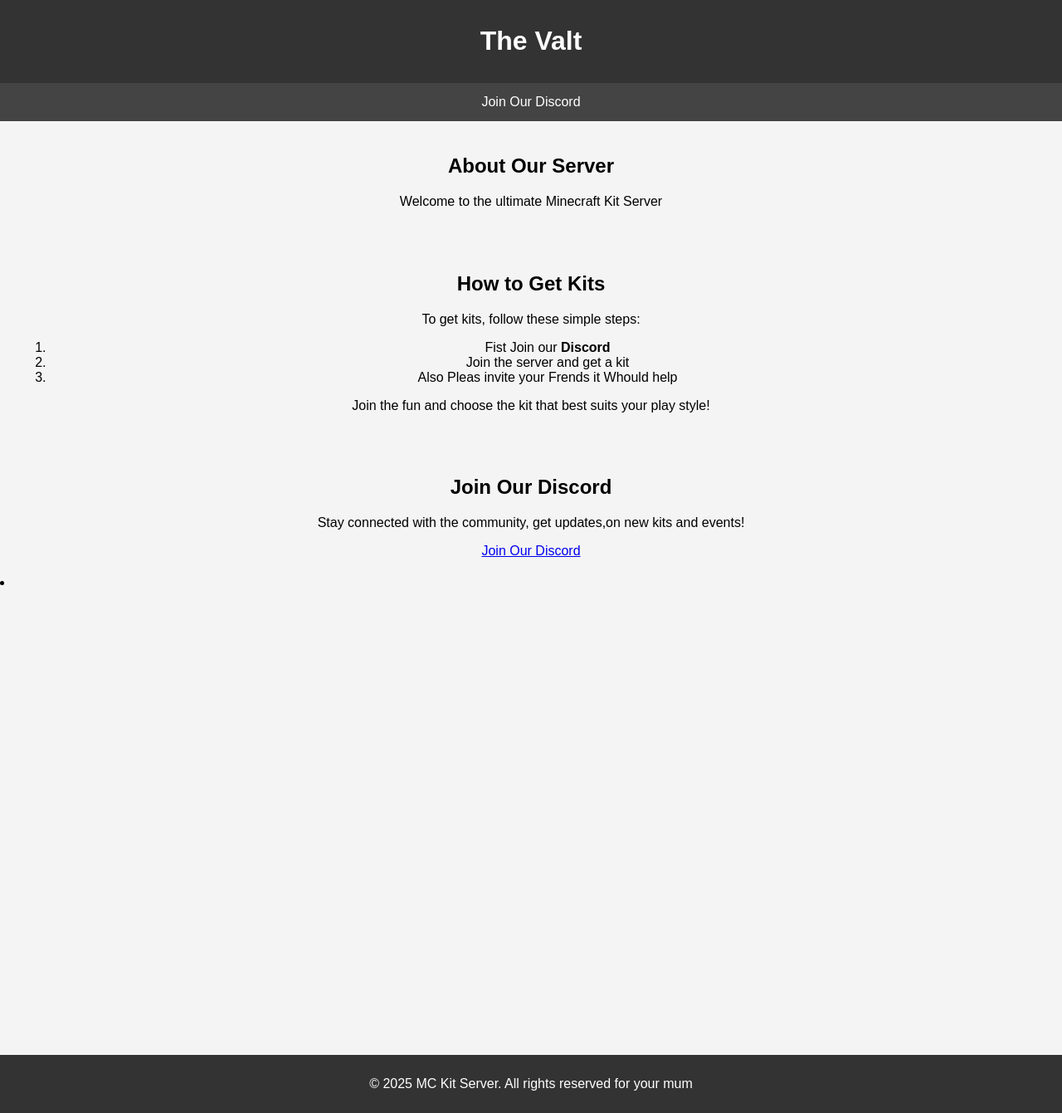
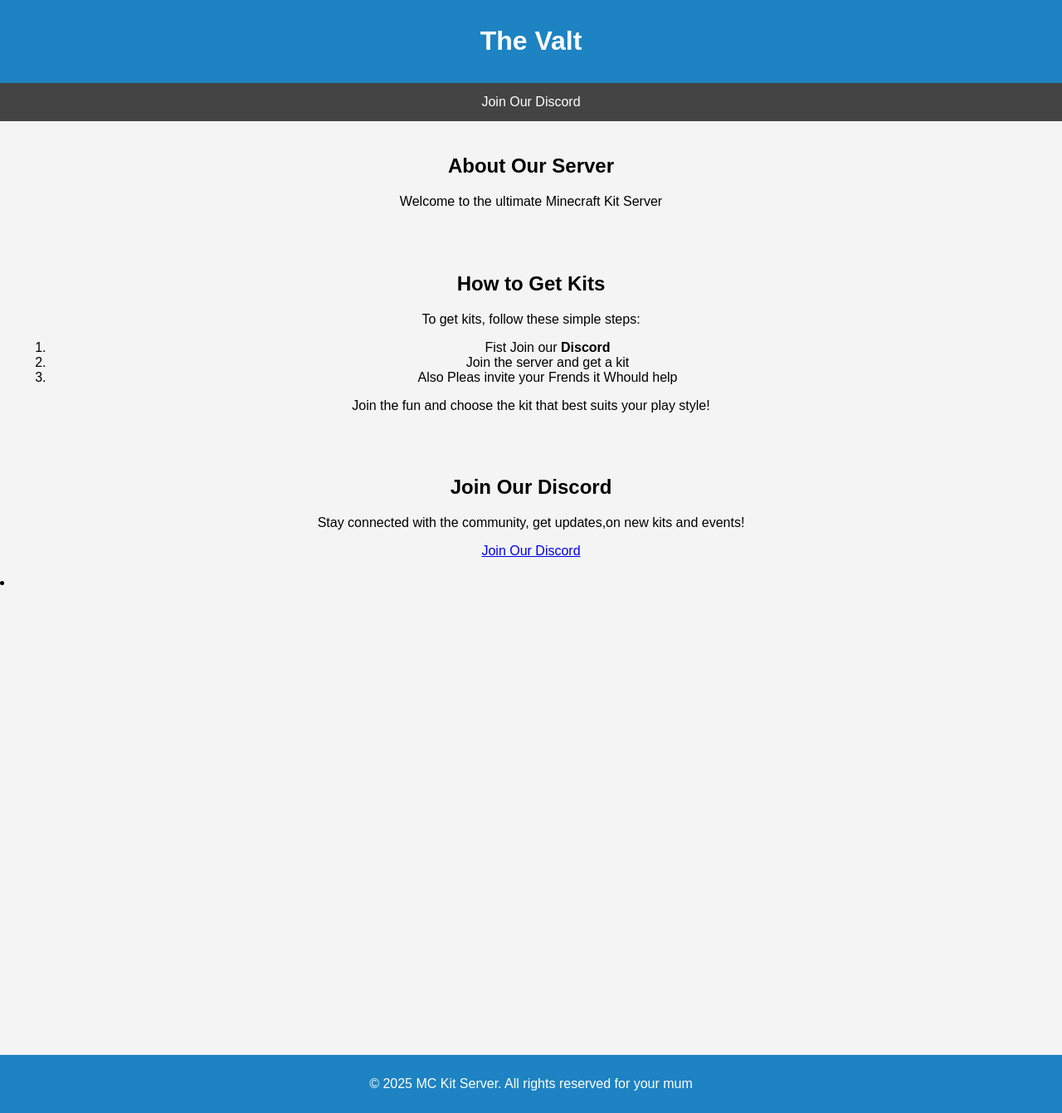
Before and after one commit to Olibot1107/Thevalt.gitub.io, a plain HTML site: page index.html in a window 1280 px wide. Shown: the whole page at 83% size. Drawn offline with Linux system fonts and the light colour scheme.

Commit message:
Update index.html

```diff
--- a/index.html
+++ b/index.html
@@ -12,7 +12,7 @@
             background-color: #f4f4f4;
         }
         header {
-            background-color: #333;
+            background-color: #1e83c2;
             color: white;
             padding: 10px 0;
             text-align: center;
@@ -36,7 +36,7 @@
             text-align: center;
         }
         .footer {
-            background-color: #333;
+            background-color: #1e83c2;
             color: white;
             padding: 10px 0;
             text-align: center;
```
